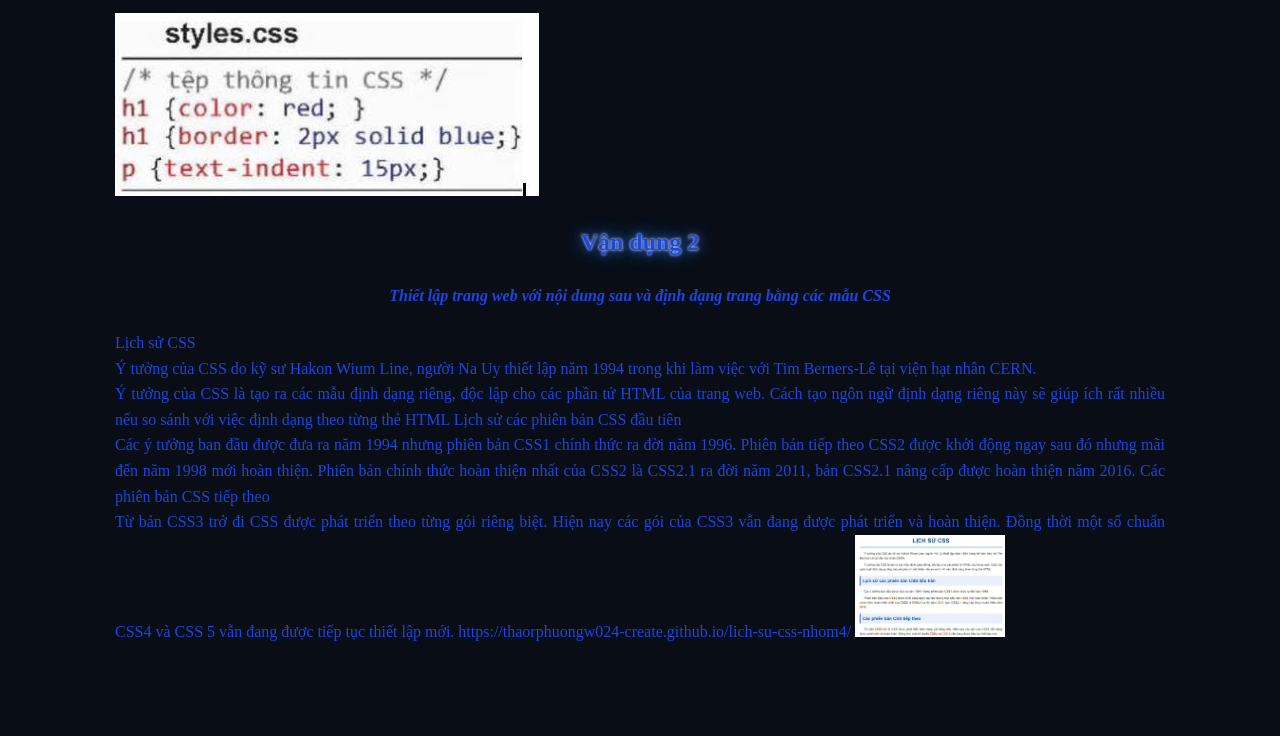
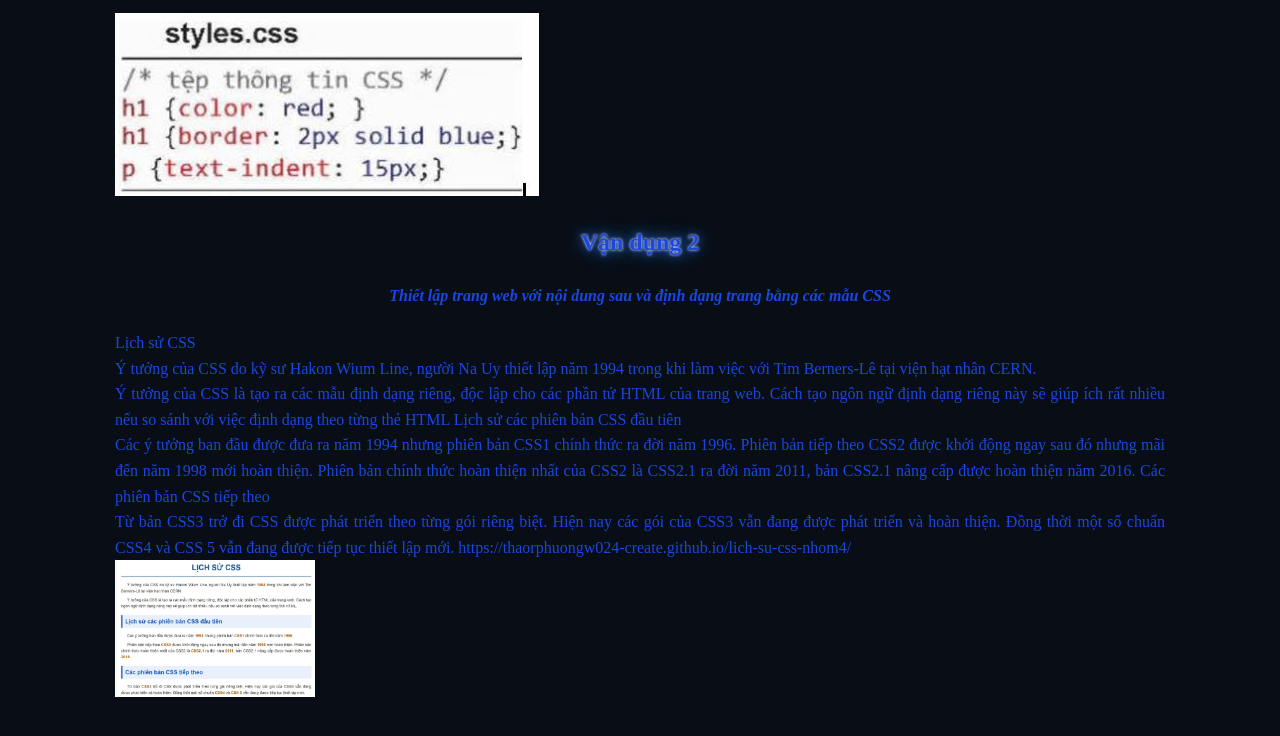
Before and after one commit to CodocLang/Nhom4_12TTK34, a plain HTML site: page baitap13.html in a window 1280 px wide. Shown: the part 1112-1848 px from the top of the page. Drawn offline with Linux system fonts and the light colour scheme.

Commit message:
Update baitap13.html

```diff
--- a/baitap13.html
+++ b/baitap13.html
@@ -49,8 +49,8 @@ Các ý tưởng ban đầu được đưa ra năm 1994 nhưng phiên bản CSS1
 Phiên bản tiếp theo CSS2 được khởi động ngay sau đó nhưng mãi đến năm 1998 mới hoàn thiện. Phiên bản chính thức hoàn thiện nhất của CSS2 là CSS2.1 ra đời năm 2011, bản CSS2.1 nâng cấp được hoàn thiện năm 2016.
 Các phiên bản CSS tiếp theo<br>
 Từ bản CSS3 trở đi CSS được phát triển theo từng gói riêng biệt. Hiện nay các gói của CSS3 vẫn đang được phát triển và hoàn thiện. Đồng thời một số chuẩn CSS4 và CSS 5 vẫn đang được tiếp tục thiết lập mới.
-        https://thaorphuongw024-create.github.io/lich-su-css-nhom4/
-        <img src="image\b131.jpg" style="width: 150px; max-width: 100%; height: auto;"></p>
+        https://thaorphuongw024-create.github.io/lich-su-css-nhom4/<br>
+        <img src="image\b131.jpg" style="width: 200px; max-width: 100%; height: auto;"></p>
         </div>
     </div>
 </body>
```
